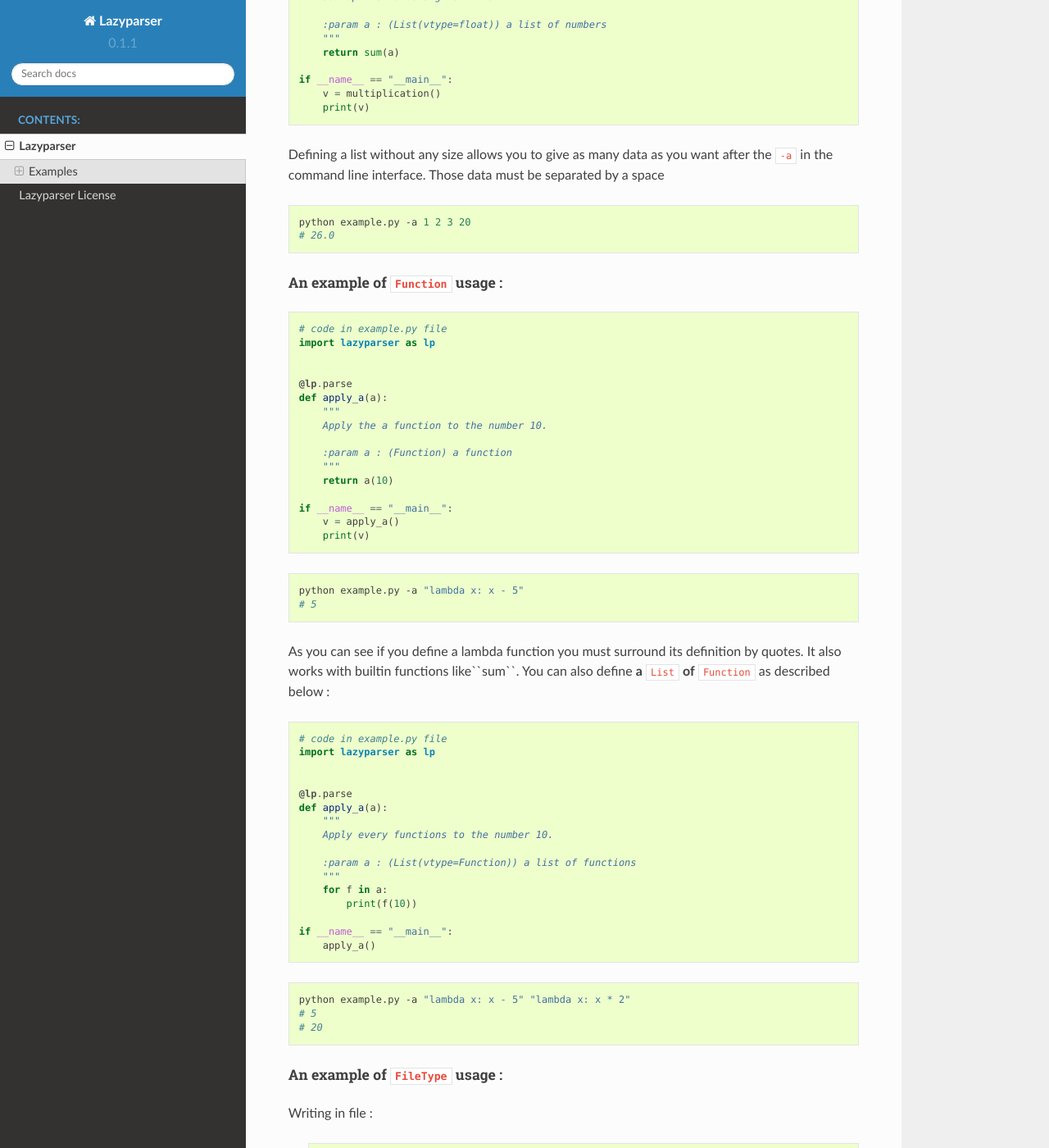
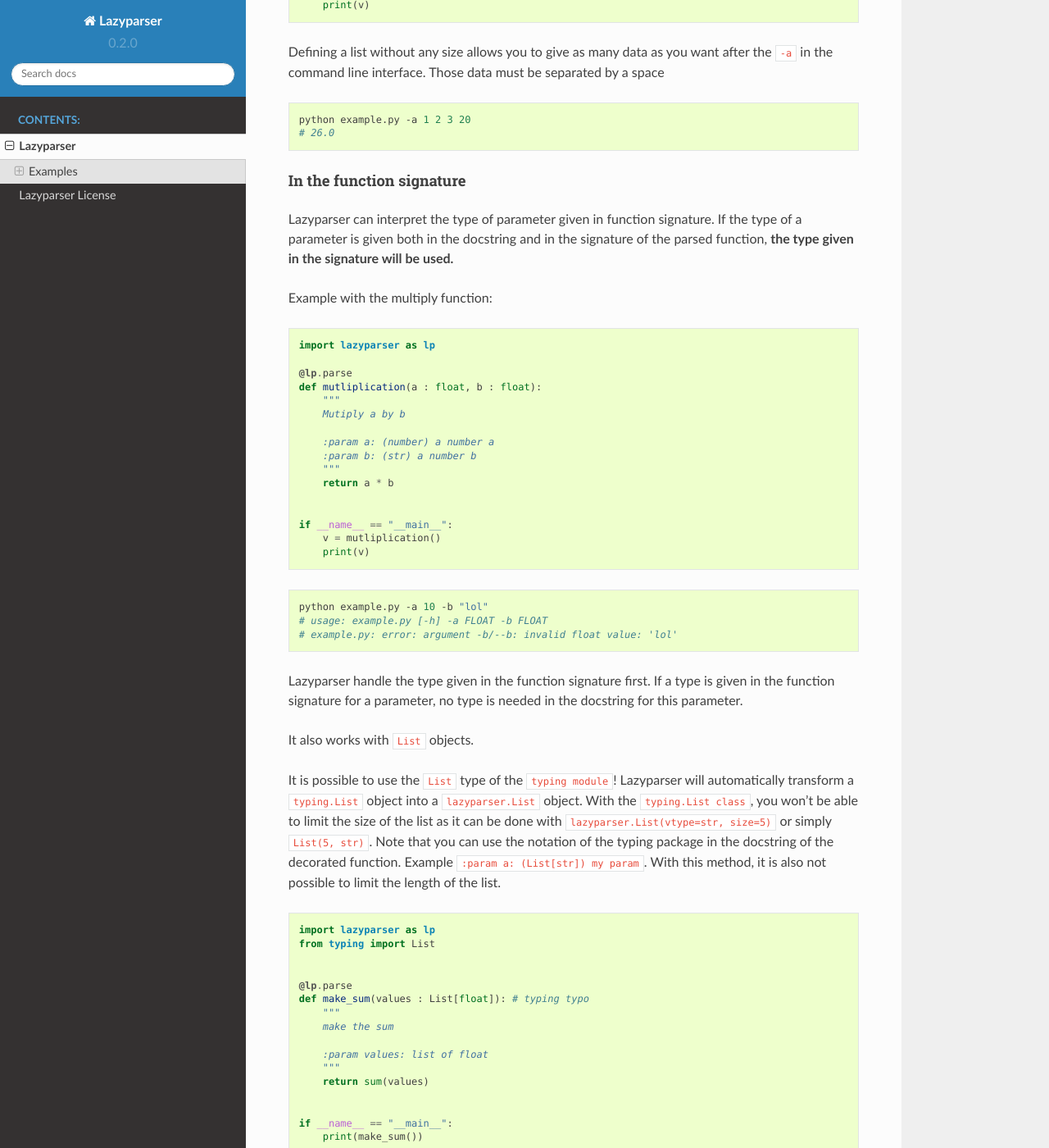
Before and after one commit to NFontrodona/Lazyparser, a Sphinx documentation site: the page built from doc/source/lazyparser.rst, in a window 1280 px wide and 1400 px high, scrolled down 4107 px. Shown: the whole window at 82% size. Built offline with Sphinx 7.4.7 and the Read the Docs theme 2.0.0, drawn with Linux system fonts in a browser that asks for light colours; some of the changed text lies outside the part shown.

Commit message:
documentation update

```diff
--- a/doc/source/conf.py
+++ b/doc/source/conf.py
@@ -24,7 +24,7 @@
 author = 'Fontrodona Nicolas'
 
 # The short X.Y version
-version = '0.1.1'
+version = '0.2.0'
 # The full version, including alpha/beta/rc tags
 release = ''
 
--- a/doc/source/lazyparser.rst
+++ b/doc/source/lazyparser.rst
@@ -154,10 +154,8 @@
 
     * ``int``
     * ``float``
-    * ``Function`` : a lazyparser type representing user defined functions or builtin functions.
     * ``bool``
     * ``str`` : default type if nothing is specified in the function docstring.
-    *  ``FileType("o")`` : The argparse FileType. 'o' corresponds to the opening mode. It will give you an ``io.IOBase`` object in the decorated function after parsing.
     * ``List`` : A list object used to handle lists.
 
 The ``List`` takes two parameters :
@@ -167,10 +165,8 @@
 
         * ``int``
         * ``float``
-        * ``Function``
         * ``bool``
         * ``str``
-        *  ``FileType``
 
 ``List``don't handle ``List`` subtype !
 
@@ -210,132 +206,12 @@
     python example.py -a 1 2 3 20
     # 26.0
 
-An example of ``Function`` usage :
-##################################
-
-
-.. code:: python
-
-    # code in example.py file
-    import lazyparser as lp
-
-
-    @lp.parse
-    def apply_a(a):
-        """
-        Apply the a function to the number 10.
-
-        :param a : (Function) a function
-        """
-        return a(10)
-
-    if __name__ == "__main__":
-        v = apply_a()
-        print(v)
-
-
-.. code:: bash
-
-    python example.py -a "lambda x: x - 5"
-    # 5
-
-As you can see if you define a lambda function you must surround its definition by quotes. It also works with builtin functions like``sum``.
-You can also define **a** ``List`` **of**  ``Function`` as described below :
-
-
-.. code:: python
-
-    # code in example.py file
-    import lazyparser as lp
-
-
-    @lp.parse
-    def apply_a(a):
-        """
-        Apply every functions to the number 10.
-
-        :param a : (List(vtype=Function)) a list of functions
-        """
-        for f in a:
-            print(f(10))
-
-    if __name__ == "__main__":
-        apply_a()
-
-
-.. code:: bash
-
-    python example.py -a "lambda x: x - 5" "lambda x: x * 2"
-    # 5
-    # 20
-
-
-An example of ``FileType`` usage :
-##################################
-
-
-Writing in file :
-
- .. code:: python
-
-    # code in example.py file
-    import lazyparser as lp
-
-
-    @lp.parse
-    def hello(a):
-        """
-        write 'hello world' in the file a
-
-        :param a : (FileType('w')) a file
-        """
-        a.write("hello world")
-
-    if __name__ == "__main__":
-        hello()
-
-
-.. code:: bash
-
-    python example.py -a "hello.txt" # this will create a file 'hello.txt' containing 'hello world' in it.
-
-Reading a file :
-
- .. code:: python
-
-    # code in example.py file
-	import lazyparser as lp
-
-
-    @lp.parse
-    def read(a):
-        """
-        Print the content of a file a.
-
-        :param a : (FileType('r')) a file
-        """
-        print(a.readlines())
-
-
-    if __name__ == "__main__":
-        read()
-
-
-.. code:: bash
-
-    python example.py -a "hello.txt" # this will display the content of 'hello.txt' file.
-    # ['hello world']
-
-.. note::
-
-    You can also handle a list of ``FileType`` object by putting ``(List(vtype=FileType('w'))`` in a parameter description in the docstring of the parsed function.
-
 
 In the function signature
 _________________________
 
 
-Lazyparser can interpret the type of parameter given in function signature. If the type of a parameter is given both in the docstring and the signature of the parsed function, **the type given in the signature will be used.**
+Lazyparser can interpret the type of parameter given in function signature. If the type of a parameter is given both in the docstring and in the signature of the parsed function, **the type given in the signature will be used.**
 
 
 Example with the multiply function:
@@ -369,37 +245,33 @@
 
 Lazyparser handle the type given in the function signature first. If a type is given in the function signature for a parameter, no type is needed in the docstring for this parameter.
 
-It also works with ``List``, ``Function`` and ``FileType`` objects.
+It also works with ``List`` objects.
 
 
-If you want to use the ``List`` type of the ``typing module``: it is possible ! Lazyparser will automatically transform a ``typing.List`` object into a ``lazyparser.List`` object. With the ``typing.List class``, you won't be able to limit the size of the list as it can be done with ``lazyparser.List(vtype=str, size=5)`` or simply ``List(5, str)``. Note that you can use the notation of the typing package in the docstring of the decorated function. Example ``:param a: (List[str]) my param``. With this method, it is also not possible to limit the length of the list.
+It is possible to use the ``List`` type of the ``typing module``! Lazyparser will automatically transform a ``typing.List`` object into a ``lazyparser.List`` object. With the ``typing.List class``, you won't be able to limit the size of the list as it can be done with ``lazyparser.List(vtype=str, size=5)`` or simply ``List(5, str)``. Note that you can use the notation of the typing package in the docstring of the decorated function. Example ``:param a: (List[str]) my param``. With this method, it is also not possible to limit the length of the list.
 
 .. code:: python
 
     import lazyparser as lp
-    from lazyparser import List, Function, FileType
+    from typing import List
 
 
     @lp.parse
-    def apply_func(values : List(vtype=float), func : Function, afile : FileType('w')):
+    def make_sum(values : List[float]): # typing typo
         """
-        apply the function b to every element in values an write the results in afile.
+        make the sum
 
         :param values: list of float
-        :param func: An amazing function
-        :param afile: A super file
         """
-        for v in values:
-            afile.write("%s\n" % func(v))
-        afile.close()
+        return sum(values)
 
 
     if __name__ == "__main__":
-        apply_func()
+        print(make_sum())
 
 .. code:: Bash
 
-    python example.py -v 10 20 30 40 -f "lambda x : x * 2" -a result.txt # create a file result.txt containing 20 40 60 80.
+    python example.py -v 10 20 30 40
 
 
 Constraints
@@ -415,10 +287,6 @@
     @lazyparser.parse(a="dir") # the parameter a must be an existing dir
     @lazyparser.parse(a="2 < a < 5") # a must be greater than 2 and lower than 5
     @lazyparser.parse(a="a%2 == 0") # a must be even
-
-.. warning::
-
-    Unfortunately, you can't constrain parameters corresponding to a function.
 
 
 .. note::
@@ -495,18 +363,20 @@
 .. code:: python
 
     import lazyparser as lp
-    from lazyparser import Function
 
 
-    @lp.flag(times=lambda x, y: x * y)
+    @lp.flag(times=True)
     @lp.parse
-    def flag_func(a: float, b: float, times : Function = lambda x, y: x + y):
+    def flag_func(a: float, b: float, times : bool = False):
         """
 
         :param a: a number a
         :param b: a number b
         """
-        return times(a, b)
+        if times:
+            return a * b
+        else:
+            return a + b
 
 
     if __name__ == "__main__":
@@ -516,19 +386,14 @@
 .. code:: Bash
 
     python example.py -a 10 -b 2 -t
-    # 20
+    # 20.0
     python example.py -a 10 -b 2
-    # 12
-
-As you can see, if ``times`` is set in the command line, the function defined in flag applies otherwise it's the default values.
+    # 12.0
 
 .. warning::
 
      If you want to use a parameter as a flag, you must give it a default value along with it's flag values.
 
-.. note::
-
-    The ``FileType`` type cannot be used with the decorator flag.
 
 
 Create an epilog
```
